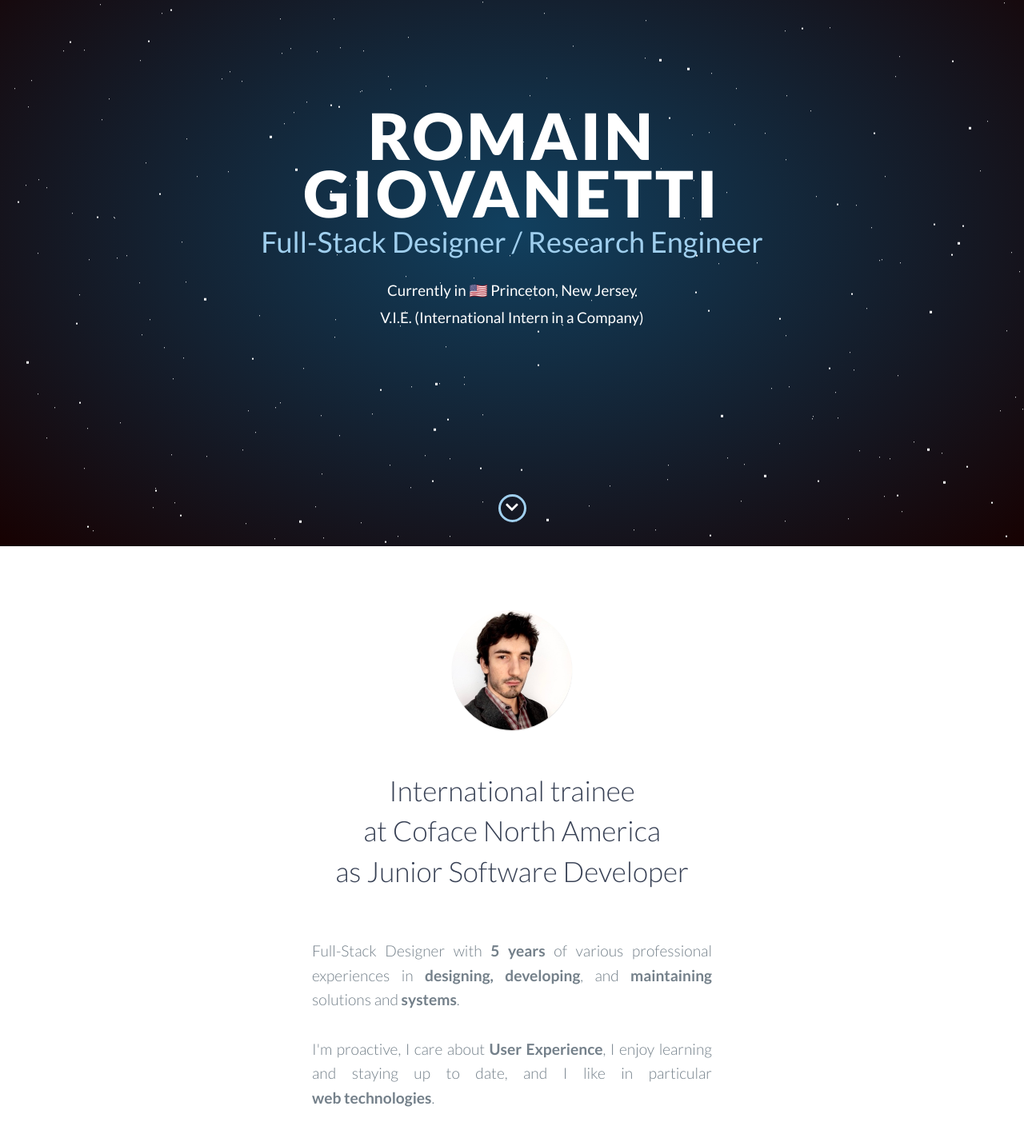
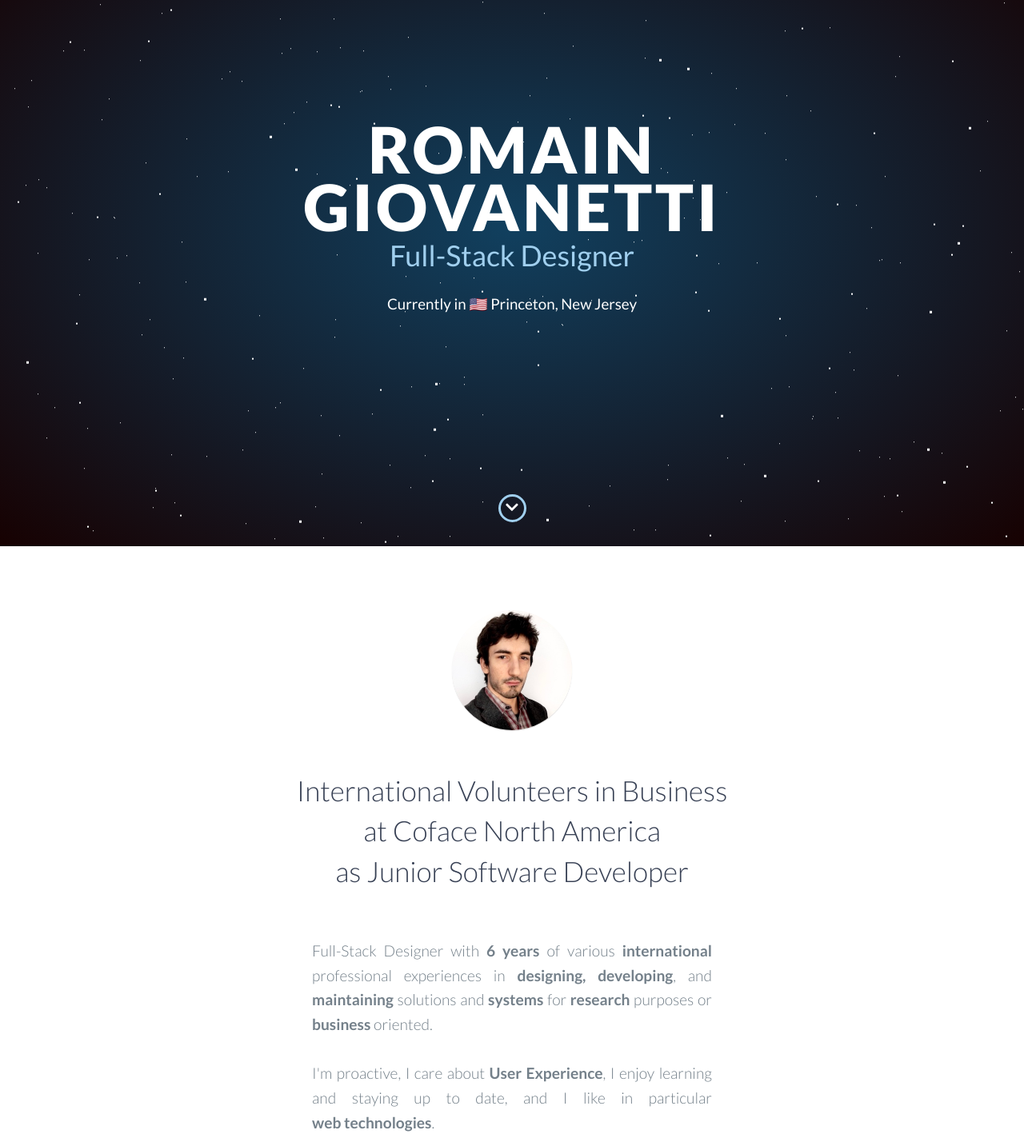
Before and after one commit to ganoninc/resume, a website: page index.html in a window 1280 px wide. Shown: the part 117-1540 px from the top of the page at 80% size. Drawn offline with nearby package versions, Linux system fonts and the light colour scheme.

Commit message:
update content

```diff
--- a/index.html
+++ b/index.html
@@ -17,7 +17,7 @@
     <meta charset="utf-8">
     <meta http-equiv="X-UA-Compatible" content="IE=edge">
     <meta name="viewport" content="width=device-width, initial-scale=1">
-    <title>Romain Giovanetti - Full-Stack Designer / Research Engineer</title>
+    <title>Romain Giovanetti - Full-Stack Designer</title>
     <link rel="apple-touch-icon" sizes="57x57" href="./apple-icon-57x57.png">
     <link rel="apple-touch-icon" sizes="60x60" href="./apple-icon-60x60.png">
     <link rel="apple-touch-icon" sizes="72x72" href="./apple-icon-72x72.png">
@@ -86,9 +86,8 @@
         <div id="stars3"></div>
         <div id="lead-content">
             <h1>Romain Giovanetti</h1>
-            <h2>Full-Stack&nbsp;Designer / Research&nbsp;Engineer</h2>
-            <h3>Currently in 🇺🇸 Princeton, New&nbsp;Jersey<br />
-             V.I.E. (International Intern in a Company)</h3>
+            <h2>Full-Stack&nbsp;Designer</h2>
+            <h3>Currently in 🇺🇸 Princeton, New&nbsp;Jersey</h3>
             <!-- <a href="#others" class="btn-rounded-white">Download Portfolio & Resume</a> -->
         </div>
         <!-- End #lead-content -->
@@ -107,9 +106,9 @@
     <div id="about">
         <div class="container">
             <img src="./images/me_2x.jpg" class="profile-picture" alt="My profile picture" width="150" height="150" />
-            <h2 class="heading">International&nbsp;trainee at&nbsp;Coface&nbsp;North&nbsp;America as&nbsp;Junior&nbsp;Software&nbsp;Developer</h2>
+            <h2 class="heading">International&nbsp;Volunteers&nbsp;in&nbsp;Business at&nbsp;Coface&nbsp;North&nbsp;America as&nbsp;Junior&nbsp;Software&nbsp;Developer</h2>
             <p>
-                 Full-Stack Designer with <strong>5 years</strong> of various professional experiences in <strong>designing, developing</strong>, and <strong>maintaining</strong> solutions and <strong>systems</strong>.
+                 Full-Stack Designer with <strong>6 years</strong> of various <strong>international</strong> professional experiences in <strong>designing, developing</strong>, and <strong>maintaining</strong> solutions and <strong>systems</strong> for <strong>research</strong> purposes or <strong>business</strong> oriented.
                 <br /><br />I'm&nbsp;proactive, I&nbsp;care about <strong>User&nbsp;Experience</strong>, I&nbsp;enjoy learning and staying up&nbsp;to&nbsp;date, and I&nbsp;like in&nbsp;particular <strong>web&nbsp;technologies</strong>.
             </p>
         </div>
@@ -123,7 +122,7 @@
                 <h3>Coface North America</h3>
                 <h4>Junior Software Developer (J1-Trainee)</h4>
                 <p>
-                    <strong>V.I.E.</strong> (<strong>International Intern</strong> in a Company) in 🇺🇸 Princeton, New Jersey.
+                    <strong>V.I.E.</strong> (<strong>International Volunteers in Business</strong>) in the USA 🇺🇸 (New York Metropolitan Area).
                     <br />
                     <br />
                     As a Junior Software Developer and reporting directly to the Software Development Manager, I develop and implement <strong>critical
@@ -148,7 +147,7 @@
                     </li>
                 </ul>
                 <p>
-                    For more information about this unique experience, visit my <strong>dedicated blog</strong> on <strong><a target="_blank" href="https://vie-usa.giovanetti.fr/">vie-usa.giovanetti.fr</a></strong>.
+                    For more information about this unique experience, visit my <strong>blog</strong> on <strong><a target="_blank" href="https://vie-usa.giovanetti.fr/">vie-usa.giovanetti.fr</a></strong>.
                 </p>
             </div>
             <div data-date="September 2017 - April 2018">
@@ -462,7 +461,7 @@
             <div class="row">
                 <div class="col-sm-5 copyright">
                     <p>
-                        Copyright &copy; 2018 ROMAIN GIOVANETTI
+                        Copyright &copy; 2019 ROMAIN GIOVANETTI
                     </p>
                 </div>
                 <div class="col-sm-2 top">
```
